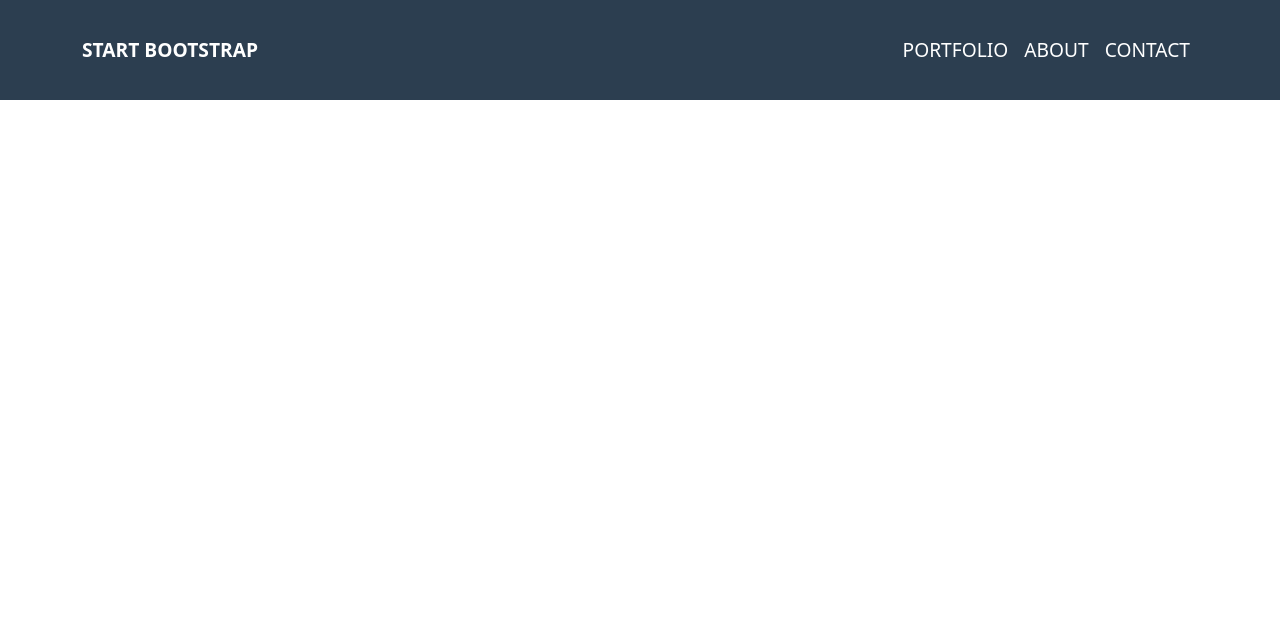
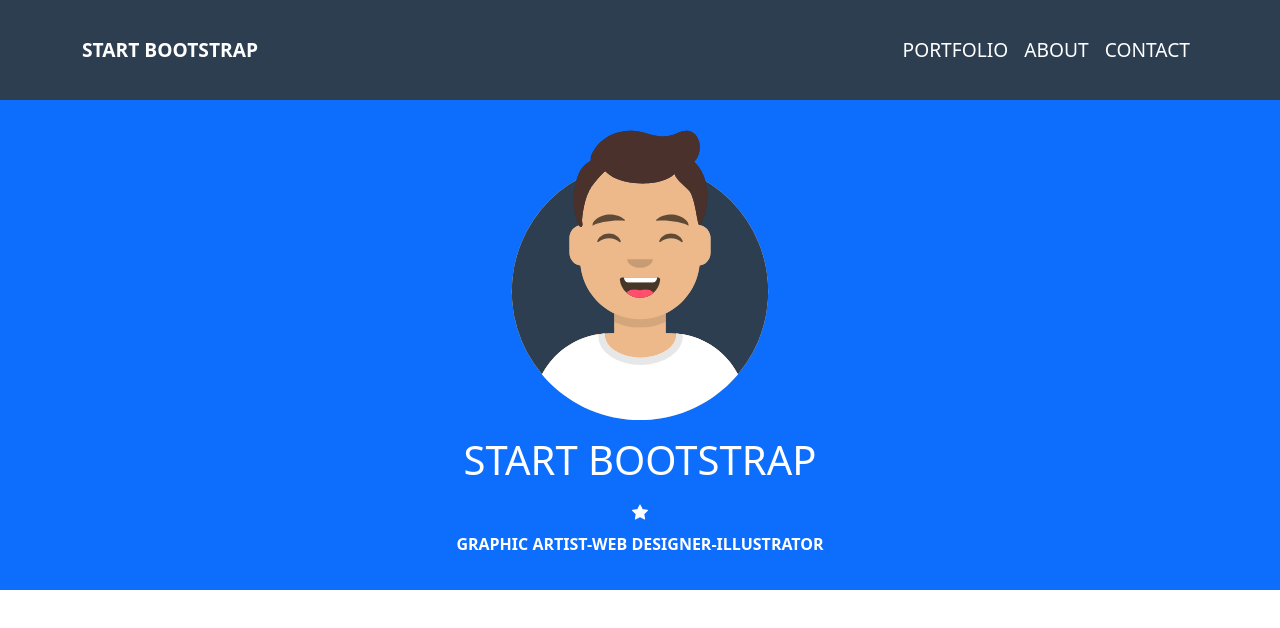
Before and after one commit to Dario-Miccinelli/html-css-bootstrap-freelancer, a plain HTML site: page index.html in a window 1280 px wide. Drawn offline with nearby package versions, Linux system fonts and the light colour scheme.

Commit message:
jumbotron

```diff
--- a/assets/css/style.css
+++ b/assets/css/style.css
@@ -15,3 +15,23 @@ header a {
     line-height: 100px;
     font-size: 1.2rem;
 }
+
+.jumbotron {
+    height: 490px;
+    width: 100%;
+}
+
+.jumbo_img img {
+    height: 100%;
+    margin-top: 20px;
+    height: 300px;
+    text-align: center;
+}
+
+
+body > div > div > div > div > div > h1 {
+    padding-top: 1rem;
+}
+body > div > div > div > div > div > div > div {
+    padding: 0.5rem;
+}
--- a/index.html
+++ b/index.html
@@ -40,5 +40,30 @@
         <!-- FINE HEADER  -->
 
 
+        <div class="jumbotron bg-primary">
+            <div class="container text-center w-100">
+              <div class="row">
+                <div class="col">
+                  <div class="jumbo_img text-white">
+                    <img src="./assets/img/avatar.svg" alt="">
+                    <h1>START BOOTSTRAP</h1>
+                    <div class="row justify-content-center">
+                      <div class="col-7">
+                        <div class="ib-l-l"></div>
+                        <i class="bi bi-star-fill"></i>
+                        <div class="ib-l-r"></div>
+                      </div>
+                      <strong class="ib-s-ti">GRAPHIC ARTIST-WEB DESIGNER-ILLUSTRATOR</strong>
+                    </div>
+                  </div>
+                </div>
+              </div>
+            </div>
+
+          </div>
+
+          <!-- FINE JUMBOTRON  -->
+
+
 </body>
 </html>
```
